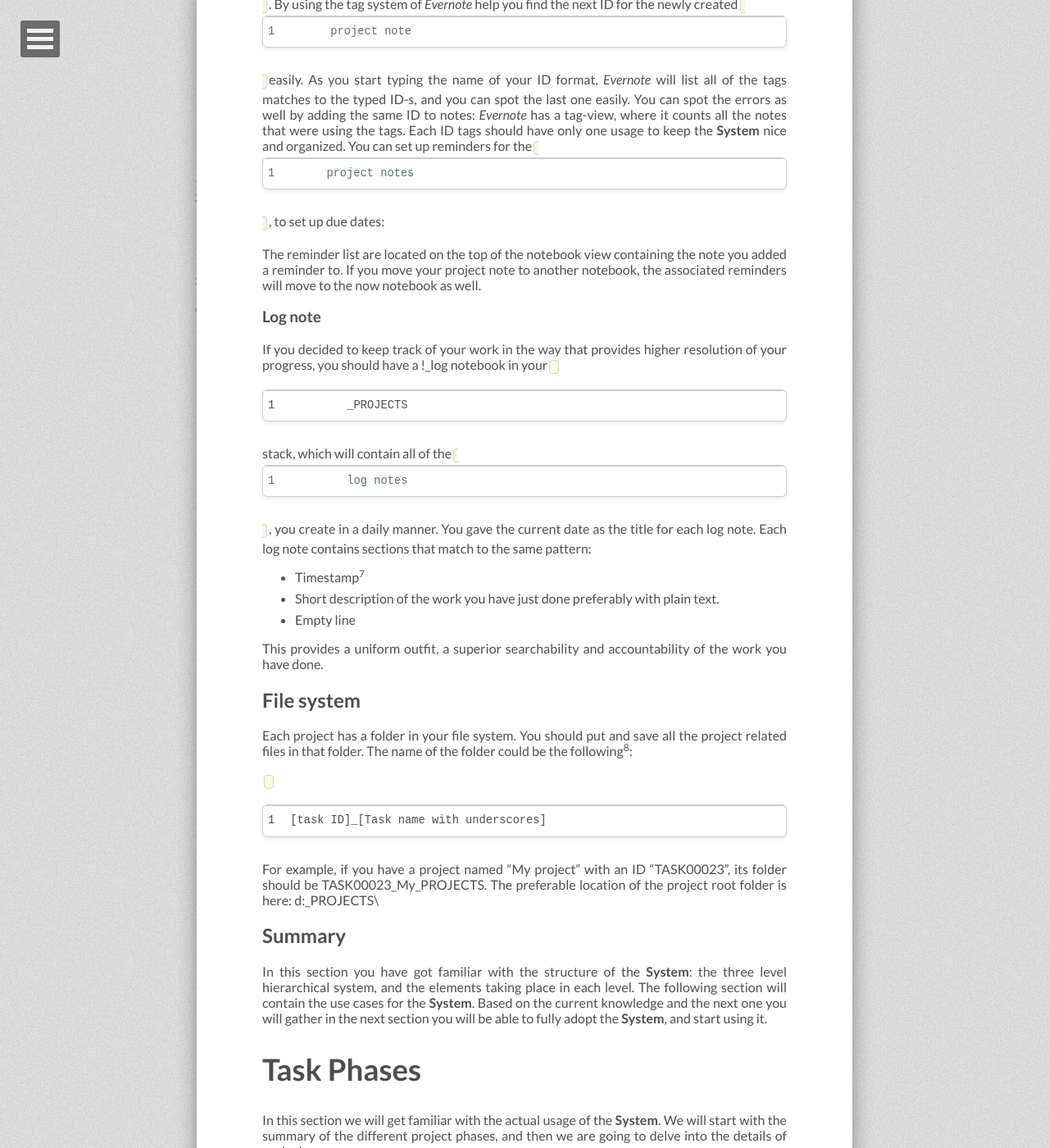
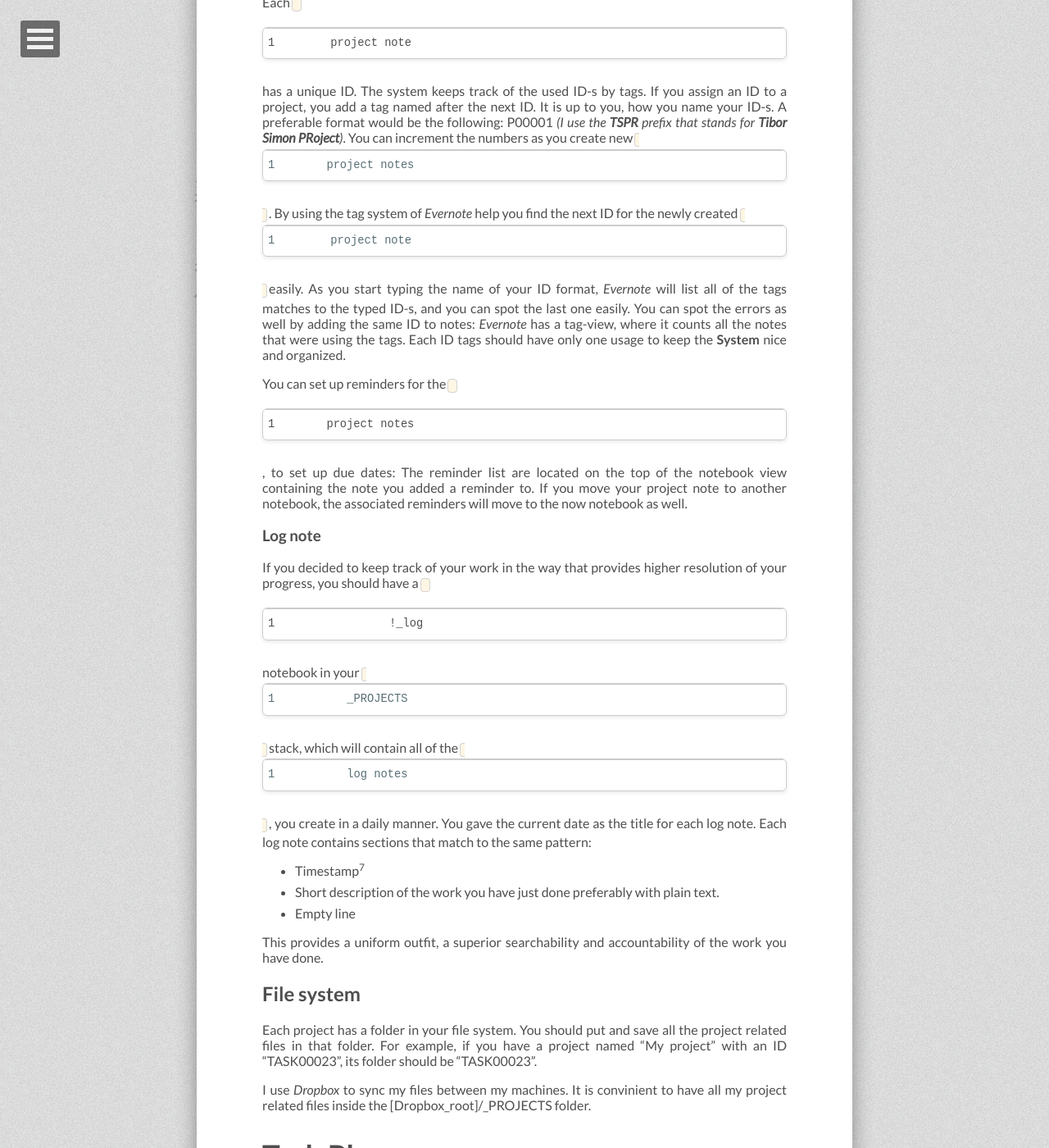
Before and after one commit to tiborsimon/tiborsimon.github.io, a Jekyll site: the page built from _posts/2015-07-10-project-management-in-evernote.md, in a window 1280 px wide and 1400 px high, scrolled down 7449 px. Shown: the whole window at 82% size. Built offline with Jekyll 4.4.1, drawn with Linux system fonts in a browser that asks for light colours; nearby versions of some CDN libraries; comment, search, counter and statistics services are not loaded; some of the changed text lies outside the part shown.

Commit message:
Article update

```diff
--- a/_posts/2015-07-10-project-management-in-evernote.md
+++ b/_posts/2015-07-10-project-management-in-evernote.md
@@ -34,14 +34,7 @@
 
 In the __Evernote Task Management System__ (let's call it __System__), we are going to use the following hierarchical structure:
 
-- _PROJECTS
-    - !_admin
-    - !_log
-    - 0_pool
-    - 1_ongoing
-    - 2_on_hold
-    - 3_completed
-    - 4_obsoleted
+<img src="/images/project-management/notebook-structure.png" />
 
 We will use one main stack with various notebooks in it. The notebooks will contain the notes which are the actual projects. Each project can be assigned with tags to indicate it's id and priority.
 
@@ -117,30 +110,27 @@
 - __Dependency__ - you can list the projects you depend on with this project, and has to finish before you can continue the current project. There is a checkbox[^4] before each note link you list in this section.
 - __Corresponding projects__ - in this section you can list all of the projects you think are related to the current project but you don't depend on them. These associations helps you find solutions for a problem faster.
 - __Description__ - Describe the project shortly in this section. You shouldn't write a novel though, but some summary information can help you get in context faster, if you resume the project again.
-- __Brainstorming__ - Write your ideas corresponding to the project here. The only rule is: __deletion is forbidden__. You can't be sure enough that the smaller ideas won't be useful over time. Write here everything you came up with. This is not the right place for the elaboration, use only a few words or sentences.
+- __Brainstorming__ - Write your ideas corresponding to the project here. The only rule is: __deletion is forbidden__. You can't be sure enough that the smaller ideas won't be useful over time. Write here everything you came up with. This is not the right place for elaboration, use only a few words or sentences.
 - __Associated files__ - This section keeps track of the files and folders associated with the current project. You insert a new row into a table when you add a new associated file or folder. The project root is mandatory. It is up to you to track the further files and folders located in the project root.
 - __Tasks__ - In this section you keep track of the tasks of your project. Each task has an ID a name and a priority. This section is a table, where each row corresponds to a task. The rule here is similar to the rule in the brainstorming section: __deletion is forbidden__[^5]. If a task became obsoleted, simply write it down close the task, and go on with another. If you have finished a task you can check it's corresponding checkbox, and remove the priority markers from it to help yourself finding the next highest priority task to work on. This section also keeps track of the creation and last modification of the task.
 
 #### Body part
 
-This is the part where you elaborate your projects. You can write here any information, workarounds, solutions, code, links, images, figures you like. As mentioned before two times: __deletion is forbidden! Each project elaboration has a title, a horizontal line[^6], and the content itself. You can find the path to the importable project template note below. Import it to your !_admin notebook, and you are ready to go.
+This is the part where you elaborate your projects. You can write here any information, workarounds, solutions, code, links, images, figures you like. As mentioned before two times: __deletion is forbidden! Each project elaboration has a title, a horizontal line[^6], and the content itself. You can find the path to the importable project template note below. Import it to your `!_admin` notebook, and you are ready to go.
 
 ### Project note
 
 You have already got familiar with the structure of the `project notes` introduced in the `project template note` description.
 
-`Project notes` are the central parts of the __System__. They contain all the necessary information a project can correspond with. If you were assigned with a project, you create a project note, fill out the header sections, and start working on the project.
+`Project notes` are the central parts of the __System__. They contain all the necessary information a project can correspond with. The location of the `project note` determines its state. You can drag and drop `project notes` from one notebook to another if you want to change the state of the current `project note`.
 
-The location of the `project note` determines its state. You can drag and drop `project notes` from one notebook to another if you want to change the state of the current `roject note`.
+Each `project note` has a unique ID. The system keeps track of the used ID-s by tags. If you assign an ID to a project, you add a tag named after the next ID. It is up to you, how you name your ID-s. A preferable format would be the following: P00001 _(I use the __TSPR__ prefix that stands for __Tibor Simon PRoject__)_. You can increment the numbers as you create new `project notes`. By using the tag system of _Evernote_ help you find the next ID for the newly created `project note` easily. As you start typing the name of your ID format, _Evernote_ will list all of the tags matches to the typed ID-s, and you can spot the last one easily. You can spot the errors as well by adding the same ID to notes: _Evernote_ has a tag-view, where it counts all the notes that were using the tags. Each ID tags should have only one usage to keep the __System__ nice and organized.
 
-Each `project note` has a unique ID. The system keeps track of the used ID-s by tags. If you assign an ID to a project, you add a tag named after the next ID. It is up to you, how you name your ID-s. A preferable format would be the following: P00001 _(I use the TSPR prefix that stands for Tibor Simon PRoject)_. You can increment the numbers as you create new `project notes`. By using the tag system of _Evernote_ help you find the next ID for the newly created `project note` easily. As you start typing the name of your ID format, _Evernote_ will list all of the tags matches to the typed ID-s, and you can spot the last one easily. You can spot the errors as well by adding the same ID to notes: _Evernote_ has a tag-view, where it counts all the notes that were using the tags. Each ID tags should have only one usage to keep the __System__ nice and organized.
-You can set up reminders for the `project notes`, to set up due dates:
-
-The reminder list are located on the top of the notebook view containing the note you added a reminder to. If you move your project note to another notebook, the associated reminders will move to the now notebook as well.
+You can set up reminders for the `project notes`, to set up due dates: The reminder list are located on the top of the notebook view containing the note you added a reminder to. If you move your project note to another notebook, the associated reminders will move to the now notebook as well.
 
 ### Log note
 
-If you decided to keep track of your work in the way that provides higher resolution of your progress, you should have a !_log notebook in your `_PROJECTS` stack, which will contain all of the `log notes`, you create in a daily manner. You gave the current date as the title for each log note.
+If you decided to keep track of your work in the way that provides higher resolution of your progress, you should have a `!_log` notebook in your `_PROJECTS` stack, which will contain all of the `log notes`, you create in a daily manner. You gave the current date as the title for each log note.
 Each log note contains sections that match to the same pattern:
 
 - Timestamp[^7]
@@ -149,19 +139,11 @@
 
 This provides a uniform outfit, a superior searchability and accountability of the work you have done.
 
-
-
 ## File system
 
-Each project has a folder in your file system. You should put and save all the project related files in that folder. The name of the folder could be the following[^8]:
+Each project has a folder in your file system. You should put and save all the project related files in that folder. For example, if you have a project named “My project” with an ID “TASK00023”, its folder should be "TASK00023".
 
-`[task ID]_[Task name with underscores]`
-
-For example, if you have a project named “My project” with an ID “TASK00023”, its folder should be TASK00023_My_PROJECTS. The preferable location of the project root folder is here: d:\_PROJECTS\
-
-## Summary
-
-In this section you have got familiar with the structure of the __System__: the three level hierarchical system, and the elements taking place in each level. The following section will contain the use cases for the __System__. Based on the current knowledge and the next one you will gather in the next section you will be able to fully adopt the __System__, and start using it.
+I use _Dropbox_ to sync my files between my machines. It is convinient to have all my project related files inside the [Dropbox_root]/_PROJECTS folder.
 
 
 # Task Phases
@@ -330,5 +312,3 @@
 [^6]: Press Ctrl+Shift+- to insert a horizontal line on the go.
 
 [^7]: Press Shift+Alt+D to insert the actual timestamp.
-
-[^8]: You are on your own naming your folders, but keep in mind that using the project ID sin the folder names will help you find the desired content much more easily.
```
Also changed, not shown: other parts of _posts/2015-07-10-project-management-in-evernote.md (+1 -1 lines), images/project-management/notebook-structure.png (added), images/project-management/phases.png (added), images/project-management/reminder.png (added).
